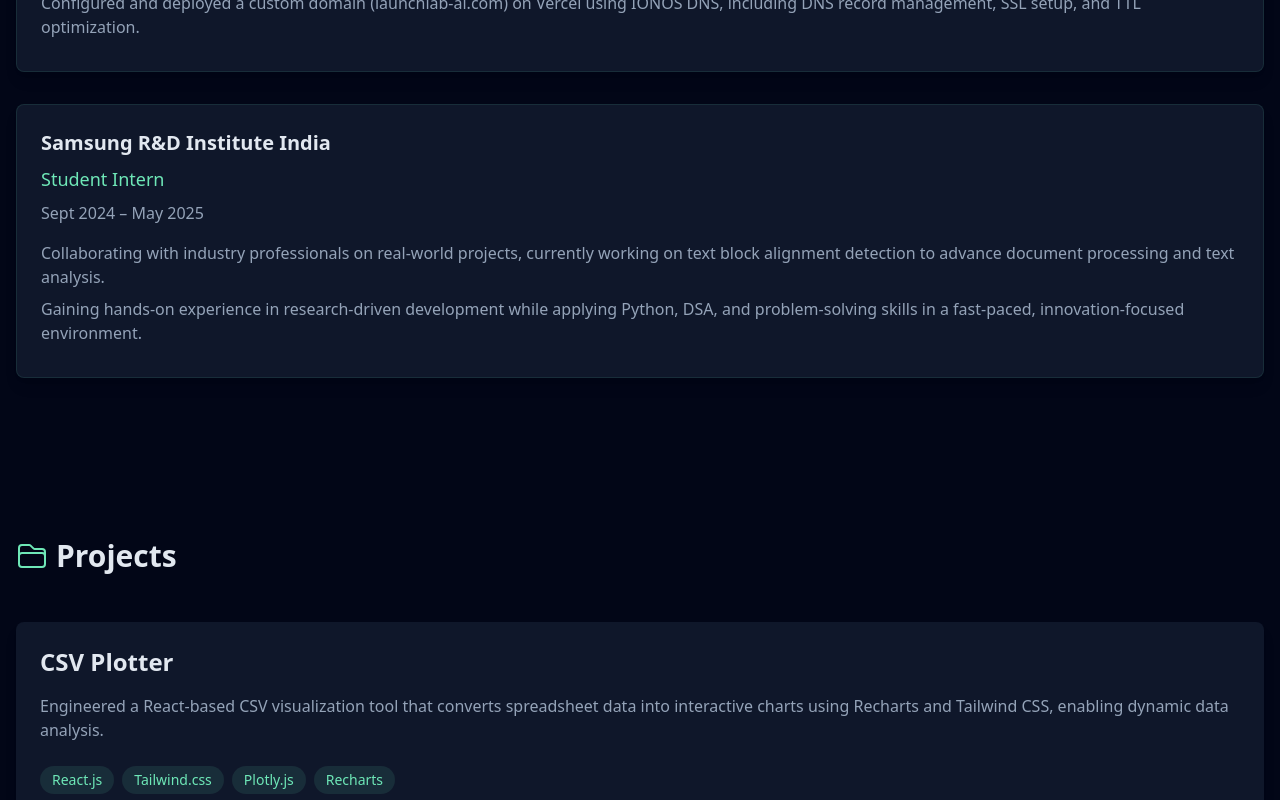
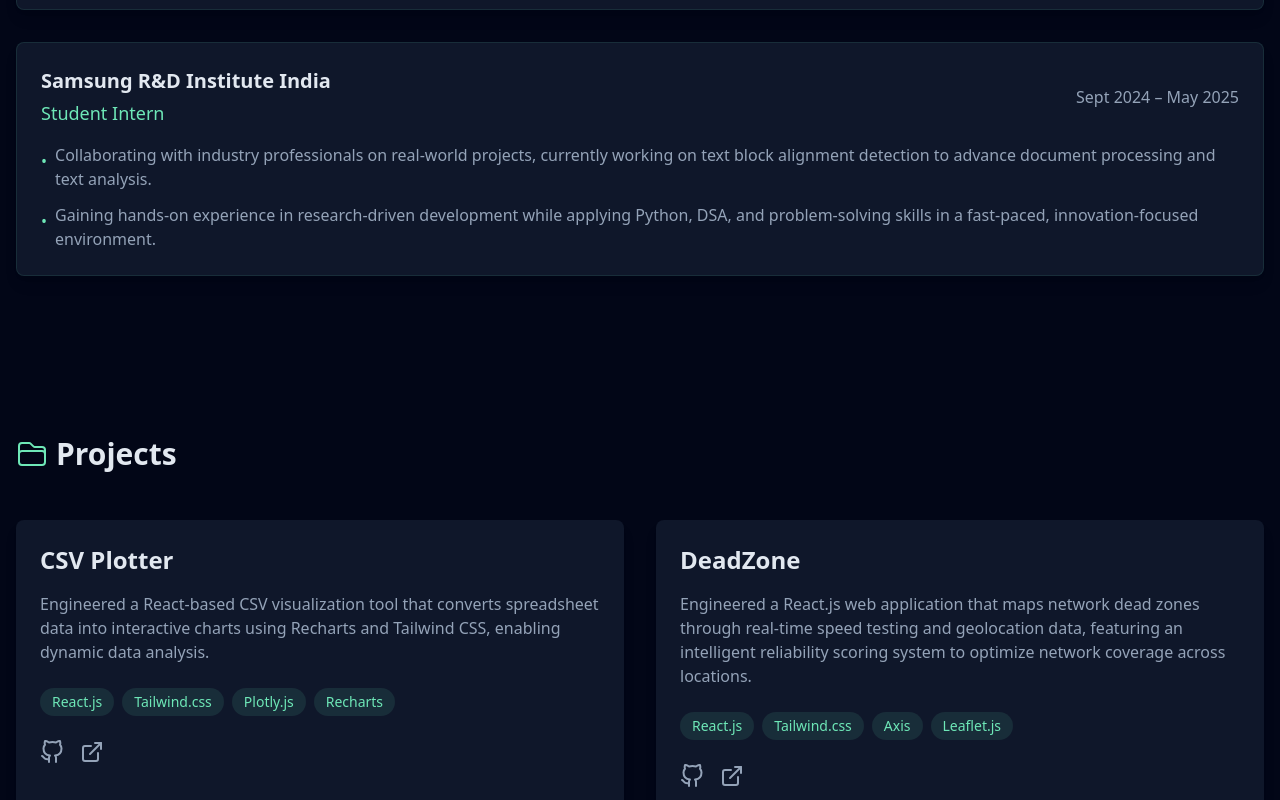
Before and after one commit to SoumyadipCodes19/MyPortfolio, a React (Vite) app: page / in a window 1280 px wide. Shown: the part 1400-2200 px from the top of the page. Built offline with nearby package versions, Linux system fonts and the light colour scheme.

Commit message:
Update: Deploy Issues

```diff
--- a/index.html
+++ b/index.html
@@ -2,13 +2,13 @@
 <html lang="en">
   <head>
     <meta charset="UTF-8" />
-    <link rel="icon" type="image/svg+xml" href="./favicon.svg" />
+    <link rel="icon" type="image/svg+xml" href="/favicon.svg" />
     <meta name="viewport" content="width=device-width, initial-scale=1.0" />
     <meta name="description" content="Soumyadip Ghosh - Computer Science Student and Developer Portfolio" />
     <title>Soumyadip Ghosh | Portfolio</title>
   </head>
   <body>
     <div id="root"></div>
-    <script type="module" src="./src/main.tsx"></script>
+    <script type="module" src="/src/main.tsx"></script>
   </body>
 </html>
--- a/src/App.tsx
+++ b/src/App.tsx
@@ -1,4 +1,4 @@
-import { type FC } from 'react'
+import React from 'react'
 import Navbar from './components/Navbar'
 import Hero from './components/Hero'
 import Experience from './components/Experience'
@@ -7,7 +7,7 @@
 import Skills from './components/Skills'
 import Contact from './components/Contact'
 
-const App: FC = () => {
+function App() {
   return (
     <div className="min-h-screen bg-darkBg text-textPrimary">
       <Navbar />
--- a/src/components/Contact.tsx
+++ b/src/components/Contact.tsx
@@ -1,5 +1,5 @@
 import React from 'react';
-import { EnvelopeIcon, MapPinIcon } from '@heroicons/react/24/outline';
+import { EnvelopeIcon, MapPinIcon, PhoneIcon } from '@heroicons/react/24/outline';
 
 const Contact: React.FC = () => {
   const contactInfo = [
--- a/src/components/Education.tsx
+++ b/src/components/Education.tsx
@@ -1,8 +1,17 @@
 import React from 'react';
 import { motion } from 'framer-motion';
-import { AcademicCapIcon, CalendarIcon, MapPinIcon } from '@heroicons/react/24/outline';
+import { AcademicCapIcon, TrophyIcon, BookOpenIcon, CalendarIcon, MapPinIcon } from '@heroicons/react/24/outline';
 
 const Education: React.FC = () => {
+  const courses = [
+    'Programming in Python and Java',
+    'Structured and Object-Oriented Programming',
+    'Data Structures and Algorithms',
+    'Discrete Mathematics and Graph Theory',
+    'Software Engineering',
+    'Probability and Statistics'
+  ];
+
   const education = [
     {
       school: 'Vellore Institute of Technology',
--- a/src/components/Experience.tsx
+++ b/src/components/Experience.tsx
@@ -1,6 +1,6 @@
 import React from 'react';
 import { motion } from 'framer-motion';
-import { BriefcaseIcon } from '@heroicons/react/24/outline';
+import { BriefcaseIcon, CalendarIcon, MapPinIcon } from '@heroicons/react/24/outline';
 
 const Experience: React.FC = () => {
   const experiences = [
@@ -126,39 +126,53 @@
               className="bg-primary p-6 rounded-lg shadow-lg border border-secondary/10"
               variants={cardVariants}
               whileHover="hover"
-              initial="hidden"
-              animate="visible"
+              custom={index}
+            >
+              <motion.div
+                className="flex flex-col md:flex-row md:items-center justify-between mb-4"
+                variants={itemVariants}
               >
                 <div>
                   <motion.h3
-                  className="text-xl font-bold text-textPrimary mb-2"
-                  whileHover={{ scale: 1.05 }}
+                    className="text-xl font-bold text-textPrimary mb-1"
+                    whileHover={{ scale: 1.05, color: "#64ffda" }}
                   >
-                  {exp.company}
+                    {exp.company || exp.position}
                   </motion.h3>
                   <motion.p
-                  className="text-lg text-secondary mb-2"
+                    className="text-lg text-secondary"
                     whileHover={{ scale: 1.05 }}
                   >
                     {exp.position}
                   </motion.p>
+                </div>
                 <motion.p
-                  className="text-textSecondary"
+                  className="text-textSecondary mt-2 md:mt-0"
+                  variants={itemVariants}
                 >
-                  {exp.period}
+                  {exp.duration || exp.period}
                 </motion.p>
-              </div>
-              <div className="mt-4">
+              </motion.div>
+
+              <motion.ul className="space-y-3 text-textSecondary">
                 {exp.description.map((item, i) => (
-                  <motion.p
+                  <motion.li
                     key={i}
-                    className="text-textSecondary mb-2"
+                    className="flex items-start gap-2"
                     variants={listItemVariants}
+                    whileHover={{ x: 10 }}
                   >
+                    <motion.span
+                      className="text-secondary mt-1.5"
+                      initial={{ scale: 1 }}
+                      whileHover={{ scale: 1.2 }}
+                    >
+                      •
+                    </motion.span>
                     {item}
-                  </motion.p>
+                  </motion.li>
                 ))}
-              </div>
+              </motion.ul>
             </motion.div>
           ))}
         </div>
--- a/src/components/Projects.tsx
+++ b/src/components/Projects.tsx
@@ -102,8 +102,8 @@
           </motion.div>
           <h2 className="text-3xl font-bold text-textPrimary">Projects</h2>
         </motion.div>
-        <div className="grid gap-8">
-          {projects.map((project) => (
+        <div className="grid grid-cols-1 md:grid-cols-2 gap-8">
+          {projects.map((project, index) => (
             <motion.div
               key={project.title}
               className="bg-primary p-6 rounded-lg shadow-lg hover:shadow-xl transition-shadow"
--- a/vite.config.ts
+++ b/vite.config.ts
@@ -4,8 +4,4 @@
 // https://vitejs.dev/config/
 export default defineConfig({
   plugins: [react()],
-  build: {
-    outDir: 'dist',
-    sourcemap: false
-  }
 })
```
Also changed, not shown: package.json (+16 -20 lines), vercel.json (deleted), 1 other file (tests, documents, lock files or other folders). Lines whose indentation alone changed are shown as unchanged.
